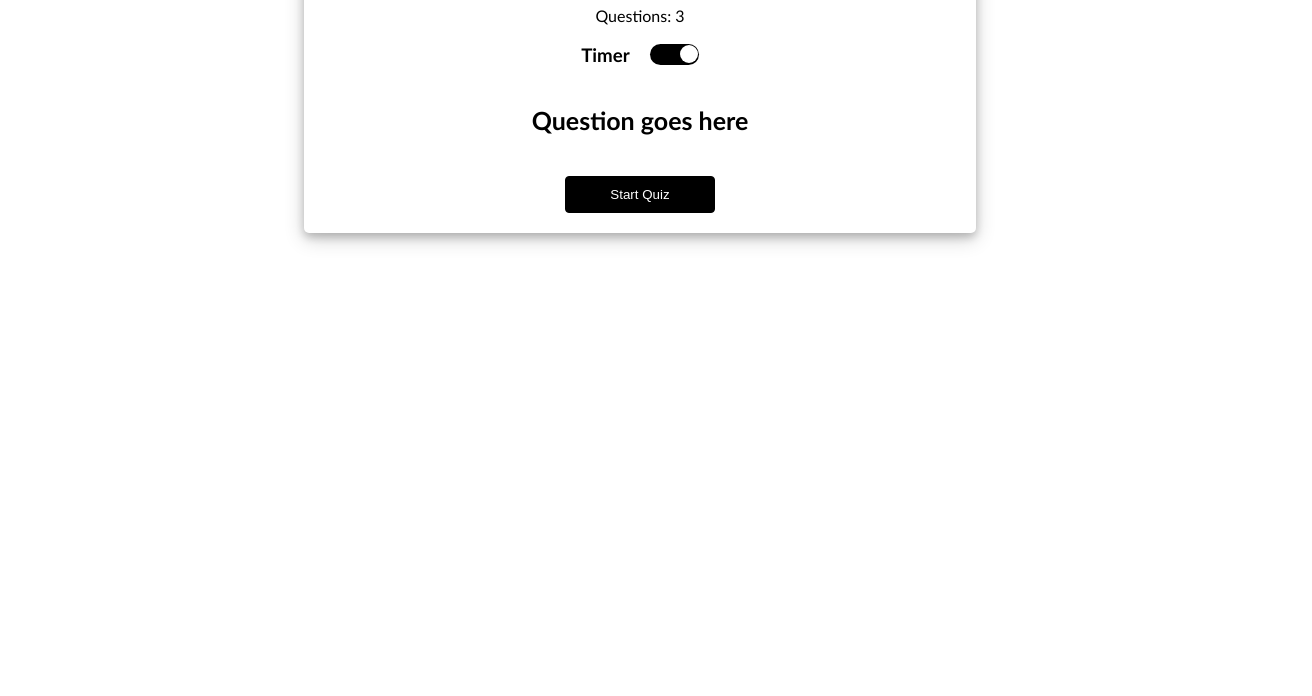
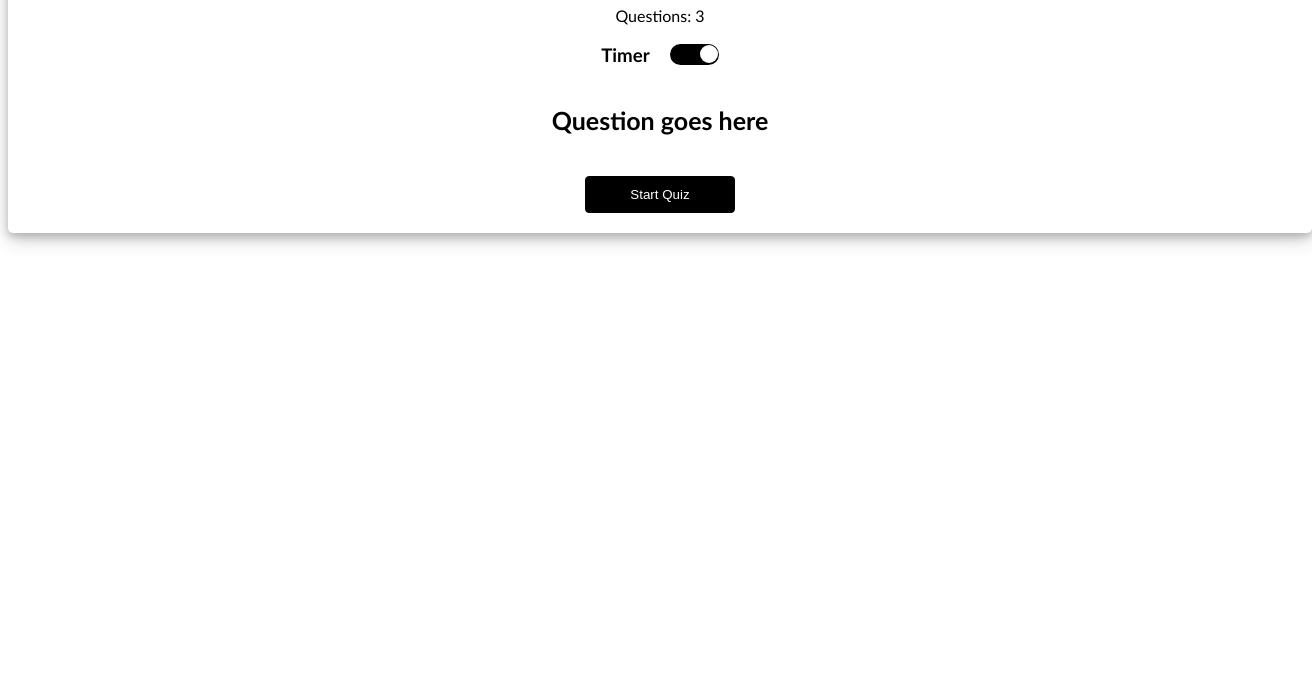
Before and after one commit to Kubs-03/StarryQuizBIZ, a plain HTML site: page index.html in a window 1280 px wide. Shown: the part 104-800 px from the top of the page, 1312 px wide, since content can reach past the window. Drawn offline with Linux system fonts and the light colour scheme.

Commit message:
Update index.html

```diff
--- a/index.html
+++ b/index.html
@@ -8,7 +8,7 @@
     <title>QUIZ</title>
     <style>
         .quiz {
-            width: 50%; /* change this accordingly*/
+            width: 100%; /* change this accordingly*/
             /* background-color: rgb(236, 233, 213); */
             text-align: center;
             padding: 20px;
```
